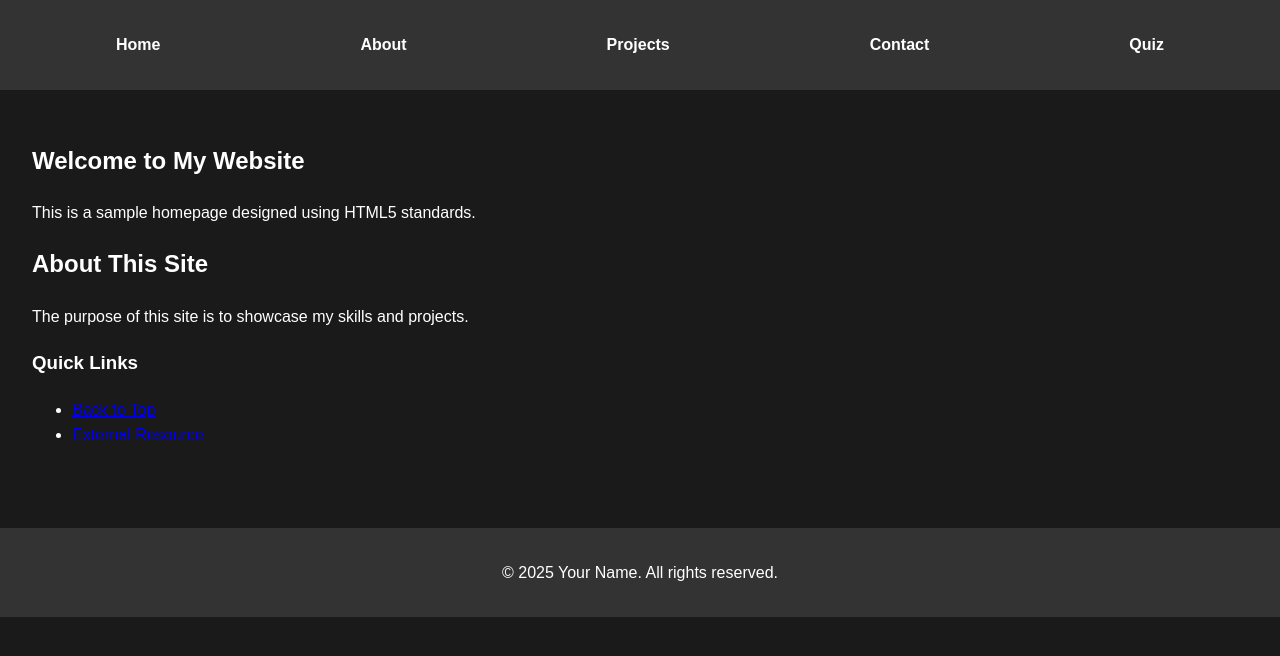
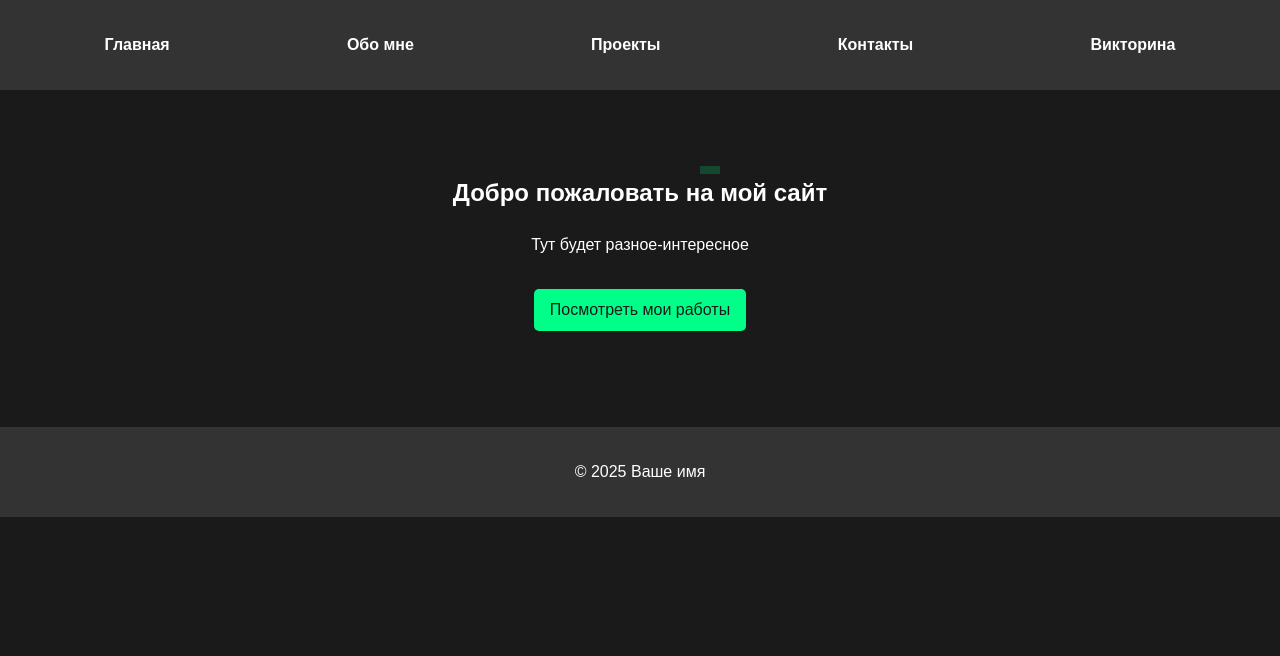
Before and after one commit to gromaxe/gromaxe.github.io, a plain HTML site: page index.html in a window 1280 px wide. Drawn offline with Linux system fonts and the light colour scheme; files that its build step writes are made by us from their sources.

Commit message:
Update index.html

```diff
--- a/index.html
+++ b/index.html
@@ -1,48 +1,34 @@
 <!DOCTYPE html>
-<html lang="en">
+<html lang="ru">
 <head>
     <meta charset="UTF-8">
     <meta name="viewport" content="width=device-width, initial-scale=1.0">
-    <meta http-equiv="X-UA-Compatible" content="IE=edge">
-    <title>Home Page</title>
-    <!-- You can add links to CSS files here -->
-    <link rel="stylesheet" href="styles.css">
+    <title>Главная</title>
+    <link rel="stylesheet" href="styles/styles.css">
 </head>
 <body>
     <header>
         <nav>
             <ul>
-                <li><a href="index.html">Home</a></li>
-                <li><a href="about.html">About</a></li>
-                <li><a href="projects.html">Projects</a></li>
-                <li><a href="contact.html">Contact</a></li>
-                <li><a href="quiz.html">Quiz</a></li> <!-- Link to the quiz page -->
+                <li><a href="index.html">Главная</a></li>
+                <li><a href="about.html">Обо мне</a></li>
+                <li><a href="projects.html">Проекты</a></li>
+                <li><a href="contact.html">Контакты</a></li>
+                <li><a href="quiz.html">Викторина</a></li>
             </ul>
         </nav>
     </header>
     <main>
-        <section id="hero">
-            <h1>Welcome to My Website</h1>
-            <p>This is a sample homepage designed using HTML5 standards.</p>
-        </section>
-        <section id="content">
-            <article>
-                <h2>About This Site</h2>
-                <p>The purpose of this site is to showcase my skills and projects.</p>
-            </article>
-            <aside>
-                <h3>Quick Links</h3>
-                <ul>
-                    <li><a href="#hero">Back to Top</a></li>
-                    <li><a href="https://example.com">External Resource</a></li>
-                </ul>
-            </aside>
+        <canvas id="snake-game"></canvas>
+        <section class="intro">
+            <h1>Добро пожаловать на мой сайт</h1>
+            <p>Тут будет разное-интересное</p>
+            <a href="projects.html" class="btn">Посмотреть мои работы</a>
         </section>
     </main>
     <footer>
-        <p>&copy; 2025 Your Name. All rights reserved.</p>
+        <p>&copy; 2025 Ваше имя</p>
     </footer>
-    <!-- You can add scripts here -->
-    <script src="scripts.js"></script>
+    <script src="scripts/script.js"></script>
 </body>
 </html>
```
